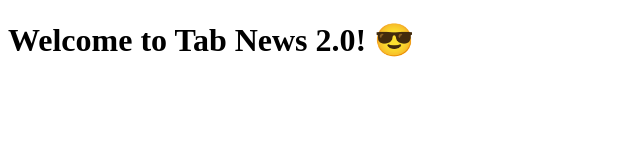
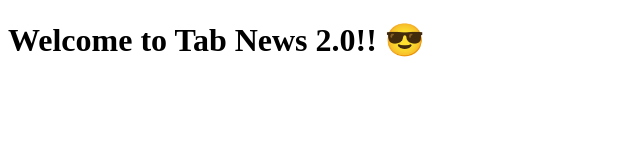
Before and after one commit to osvaldolpjunior/clone-tabnews, a Next.js app: page / in a window 1280 px wide. Shown: the top 160 px of the page, without its empty margins (0-640 px from the left). Built offline with nearby package versions, Linux system fonts and the light colour scheme.

Commit message:
triggering `staging` deploy

```diff
--- a/pages/index.js
+++ b/pages/index.js
@@ -1,5 +1,5 @@
 function Home() {
-  return <h1>Welcome to Tab News 2.0! 😎</h1>;
+  return <h1>Welcome to Tab News 2.0!! 😎</h1>;
 }
 
 export default Home;
```
